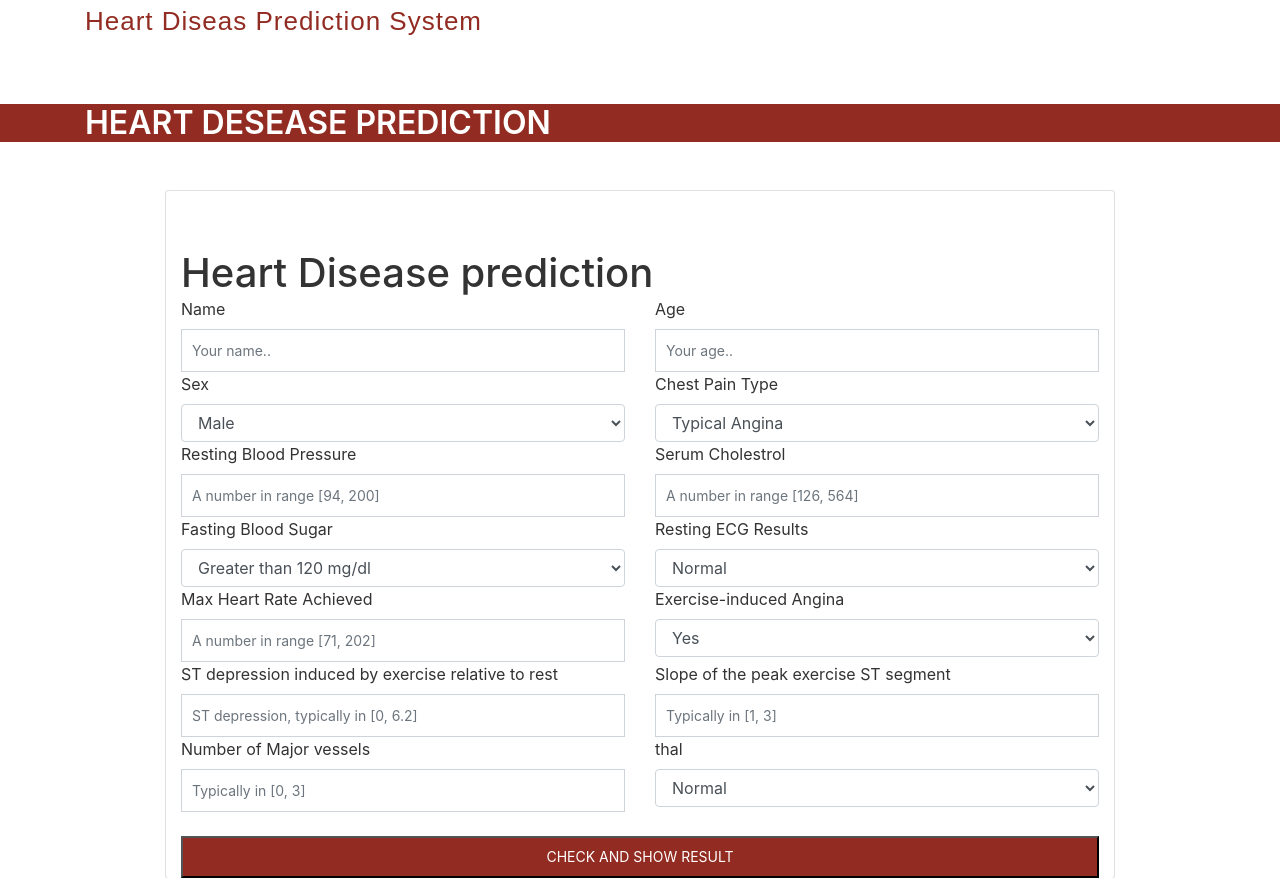
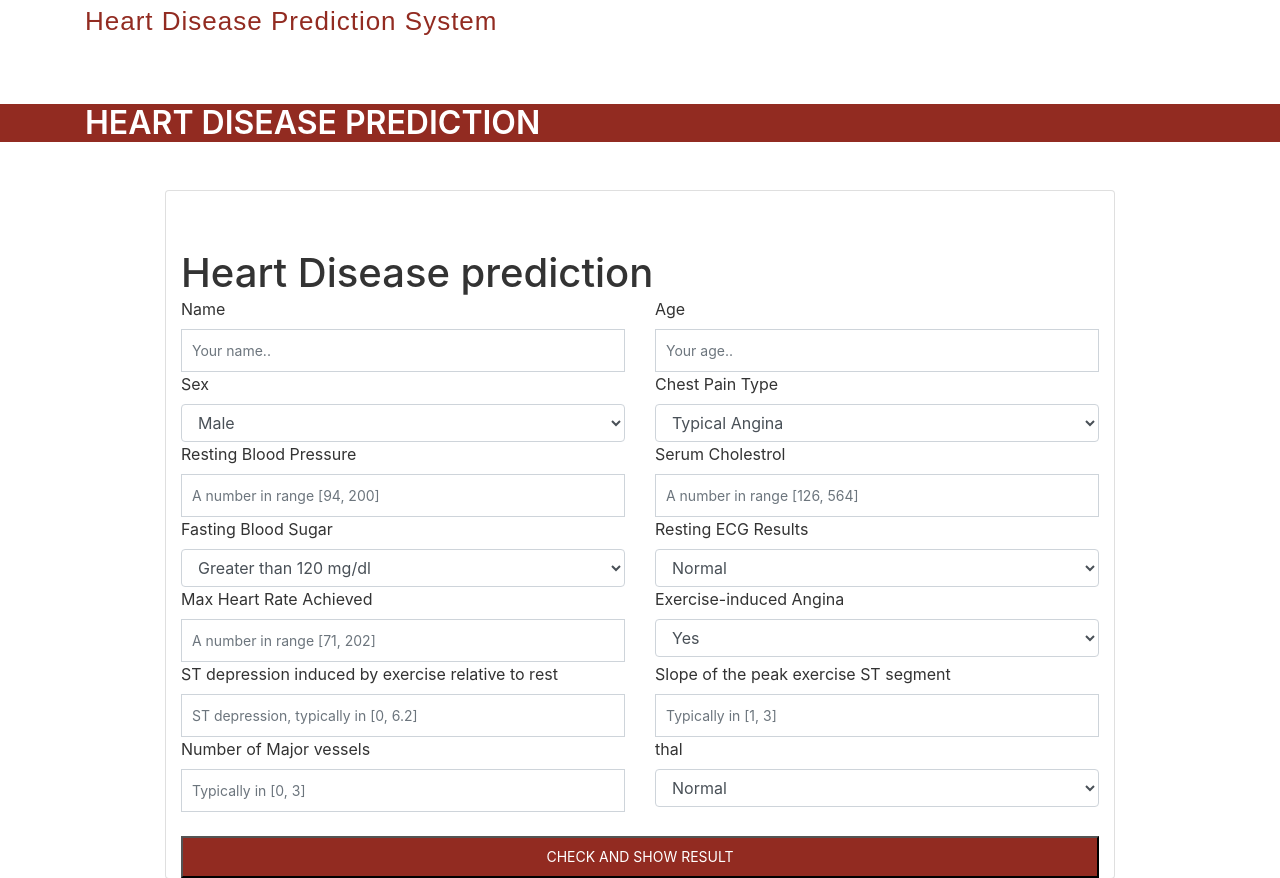
Before and after one commit to sandeepxy/heroku, a Flask app: page / in a window 1280 px wide. Shown: the top 878 px of the page. Run offline with Flask 2, Linux system fonts and the light colour scheme; parts of the project's set-up code (start-up, migrations or seed data) failed here and were passed over; some libraries are stand-ins or nearby versions.

Commit message:
Update index.html

```diff
--- a/templates/index.html
+++ b/templates/index.html
@@ -41,7 +41,7 @@
       <div class="container">
 
         <div id="logo" class="pull-left">
-          <h1 style="color: #922B21">Heart Diseas Prediction System</h1>
+          <h1 style="color: #922B21">Heart Disease Prediction System</h1>
           <!-- Uncomment below if you prefer to use an image logo -->
           <!-- <a href="#body"><img src="img/logo.png" alt="" title="" /></a>-->
         </div>
@@ -53,7 +53,7 @@
     <section id="contact" class="padd-section wow fadeInUp">
      <div style="background-color: #922B21">
       <div class="container">
-        <h2  style="color: white">HEART DESEASE PREDICTION</h2>
+        <h2  style="color: white">HEART DISEASE PREDICTION</h2>
       </div>
 
     </div>
```
